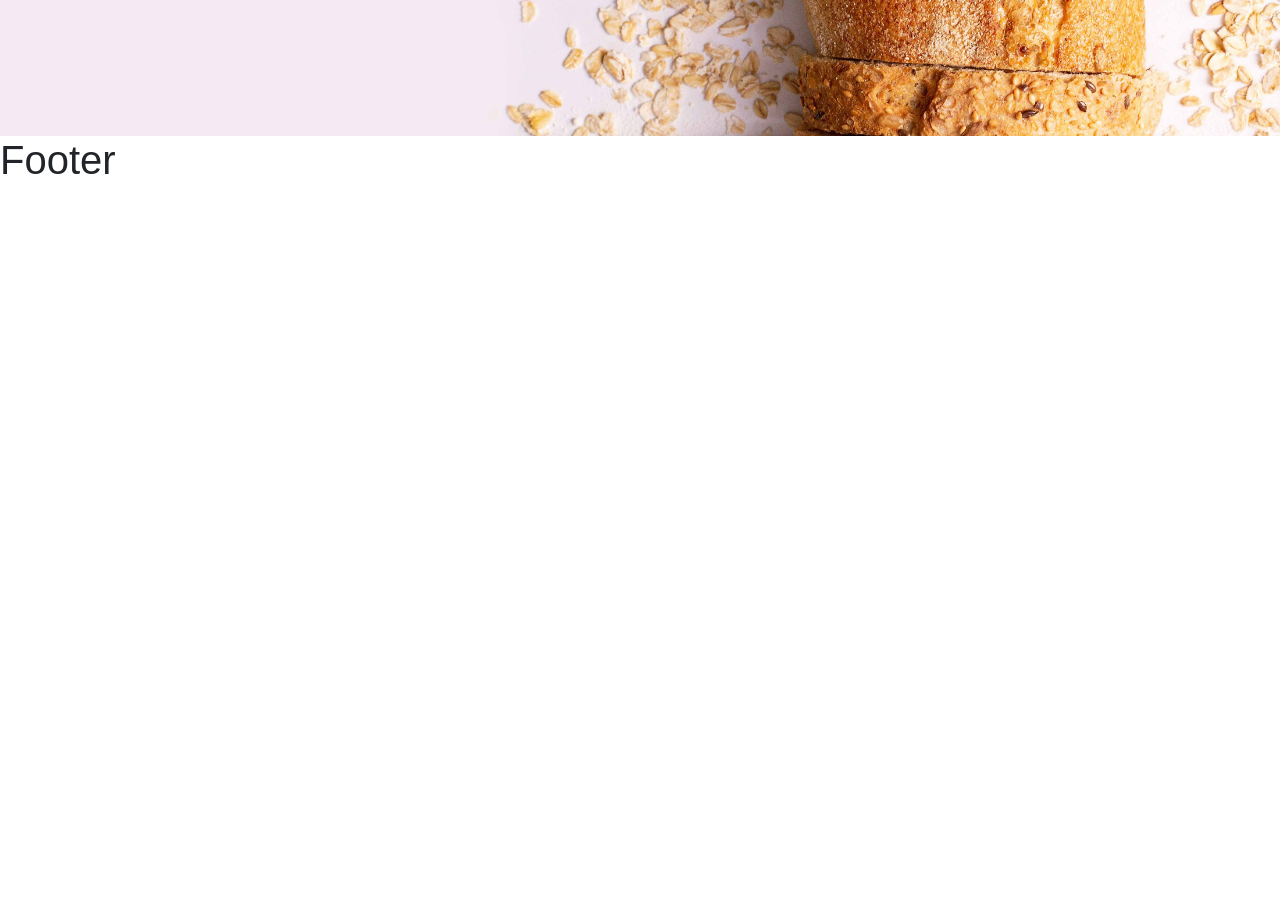
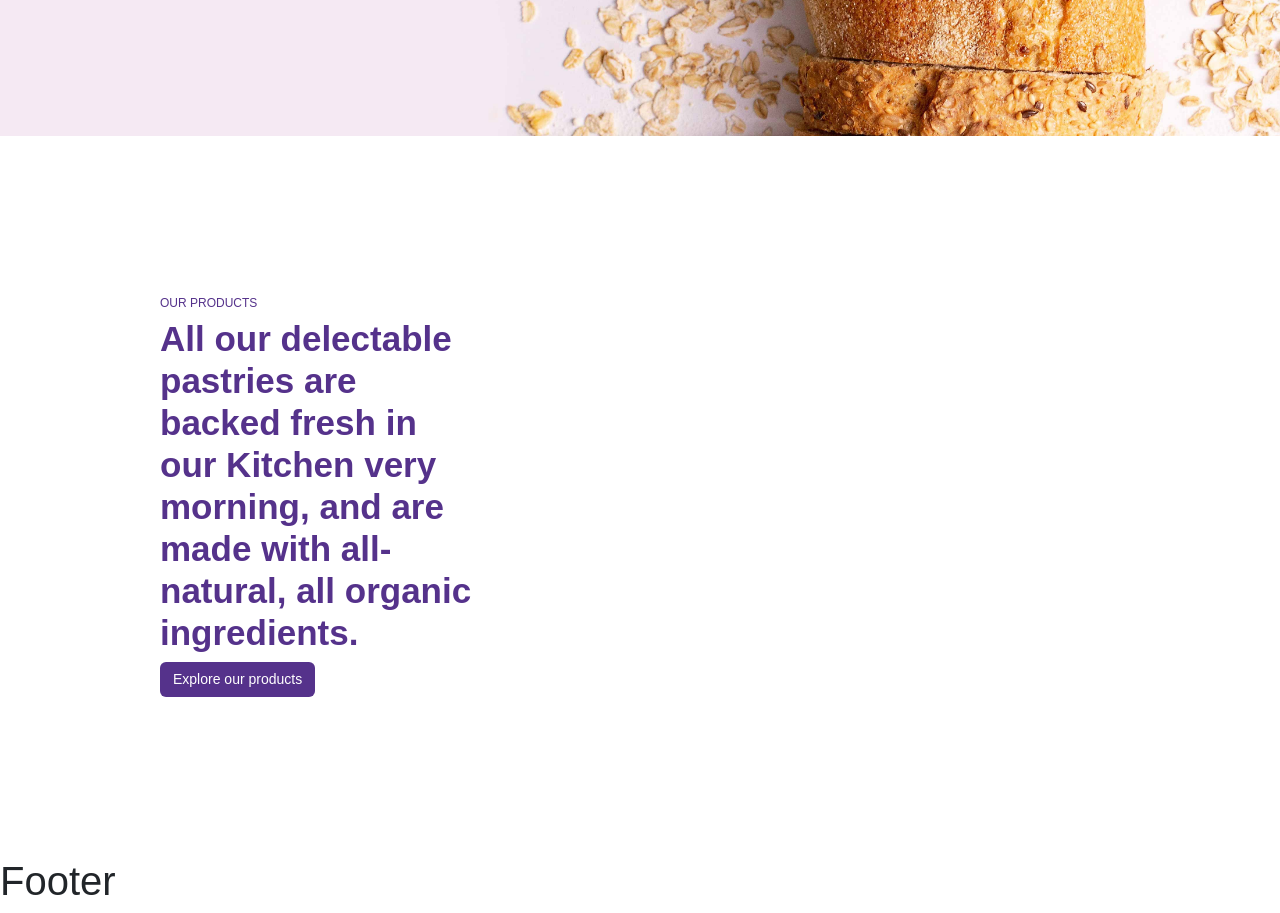
Before and after one commit to andreafrancioni/proj-html-vuejs, a Vue app: page / in a window 1280 px wide. Shown: the part 520-1433 px from the top of the page. Before the commit the page ends 800 px from the top, so only its background shows below. Built offline with nearby package versions, Linux system fonts and the light colour scheme.

Commit message:
Inserisce funzione di background color header in un punto della pagina

```diff
--- a/src/App.vue
+++ b/src/App.vue
@@ -2,6 +2,7 @@
 import AppHeader from "./components/AppHeader.vue"
 import AppHero from "./components/AppHero.vue"
 import AppFooter from "./components/AppFooter.vue"
+import AppProducts from "./components/AppProducts.vue";
 
 import axios from 'axios'; //importo Axios
 import { store } from "./store.js" //state management
@@ -11,25 +12,30 @@ export default {
 		AppHeader,
 		AppHero,
 		AppFooter,
+		AppProducts
 	},
 	data() {
 		return {
-			store
+			store,
+			headerBackgroundColor: 'transparent', // Colore di sfondo iniziale dell'header
+			scrollThreshold: 200, // Altezza di scroll per cambiare il colore
 		}
 	},
 	mounted() {
-		this.doThings();
-
-		// axios.get("indirizzo").then(risultato => {
-		// 	console.log(risultato);
-		// }).catch(errore => {
-		// 	console.error(errore);
-		// });
+		window.addEventListener('scroll', this.handleScroll);
+	},
+	beforeDestroy() {
+		window.removeEventListener('scroll', this.handleScroll);
 	},
 	methods: {
-		doThings() {
-			console.log("App.vue does things");
-		}
+		handleScroll() {
+			// Verifica l'altezza dello scroll rispetto al threshold
+			if (window.scrollY > this.scrollThreshold) {
+				this.headerBackgroundColor = 'white'; // Cambia il colore dell'header
+			} else {
+				this.headerBackgroundColor = 'transparent'; // Ripristina il colore di sfondo iniziale
+			}
+		},
 	}
 }
 </script>
@@ -37,11 +43,12 @@ export default {
 <template>
 	<header>
 		<section class="pb-96">
-			<AppHeader />
+			<AppHeader :backgroundColor="headerBackgroundColor" />
 		</section>
 	</header>
 	<main>
 		<AppHero />
+		<AppProducts />
 	</main>
 	<footer>
 		<AppFooter />
--- a/src/components/AppHeader.vue
+++ b/src/components/AppHeader.vue
@@ -4,6 +4,10 @@ import register from "../debug" //per debuggare il componente da console
 
 export default {
     name: "AppHeader",
+
+    props: {
+        backgroundColor: String,
+    },
     data() {
         return {
             store
@@ -20,7 +24,7 @@ export default {
 </script>
 
 <template>
-    <nav>
+    <nav :style="{ backgroundColor: backgroundColor }">
         <div class="row">
             <div class="col-3 d-flex align-items-center">
                 <img src="../assets/avada-bakery-logo.png" alt="">
@@ -56,6 +60,9 @@ nav {
     top: 0;
     width: 100%;
 
+    transition: background-color 0.3s ease;
+    /* Aggiungi un'animazione al cambio di colore */
+
     .row {
         padding: 0 3em;
     }
--- /dev/null
+++ b/src/components/AppProducts.vue
@@ -0,0 +1,71 @@
+<script>
+import { store } from "../store.js" //state management
+import register from "../debug" //per debuggare il componente da console
+
+export default {
+    name: "AppProducts",
+    data() {
+        return {
+            store
+        }
+    },
+    methods: {
+
+    },
+    mounted() {
+        register(this); //per debuggare il componente da console
+    }
+}
+</script>
+
+<template>
+    <div class="wrapper">
+        <div class="col-4">
+            <div class="product-text">
+
+                <h6>OUR PRODUCTS</h6>
+                <h2>All our delectable pastries are backed fresh in our Kitchen very morning, and are made with all-natural,
+                    all organic ingredients.</h2>
+            </div>
+            <div class="product-button">
+                <button class="btn">Explore our products</button>
+            </div>
+        </div>
+        <div class="col-8">
+            <div class="product-carousel">
+
+            </div>
+        </div>
+    </div>
+</template>
+
+<style scoped lang="scss">
+// importo variabili
+@use '../styles/partials/variables' as *;
+
+.wrapper {
+    padding: 10em;
+}
+
+.product-text {
+    color: $fontColorViolet;
+
+    h6 {
+        font-size: 12px;
+    }
+
+    h2 {
+        font-size: 35px;
+        font-weight: 700;
+    }
+}
+
+.product-button {
+    .btn {
+        color: white;
+        background-color: $fontColorViolet;
+        font-size: 14px;
+        font-weight: 300;
+    }
+}
+</style>
```
